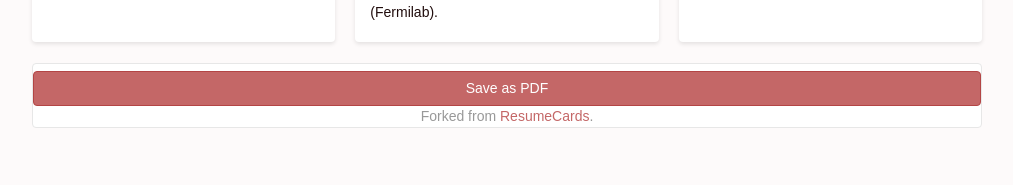
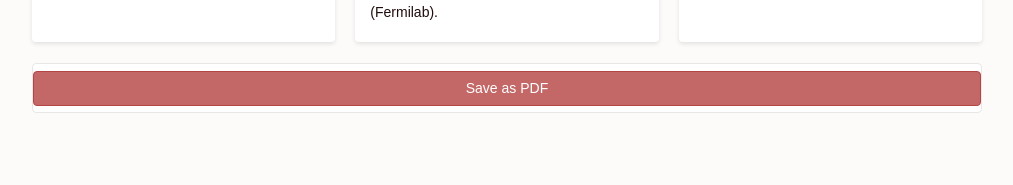
Before and after one commit to tlrasor/tlrasor.github.io, a Jekyll site: the page built from resume/index.md, in a window 1280 px wide. Shown: the part 1335-1520 px from the top of the page, without its empty margins (133-1146 px from the left). Built offline with Jekyll 4.4.1, drawn with Linux system fonts in a browser that asks for light colours; nearby versions of some CDN libraries; some web fonts are replaced.

Commit message:
adjusting to new fork

```diff
--- a/_includes/resume/bottombar.html
+++ b/_includes/resume/bottombar.html
@@ -4,6 +4,5 @@
       Save as PDF
     </button>
     {% include resume/print_dialogue.html %}
-    <span>Forked from <a href="https://github.com/ellekasai/resumecards" target="_blank">ResumeCards</a>.
   </div>
 </nav>
```
